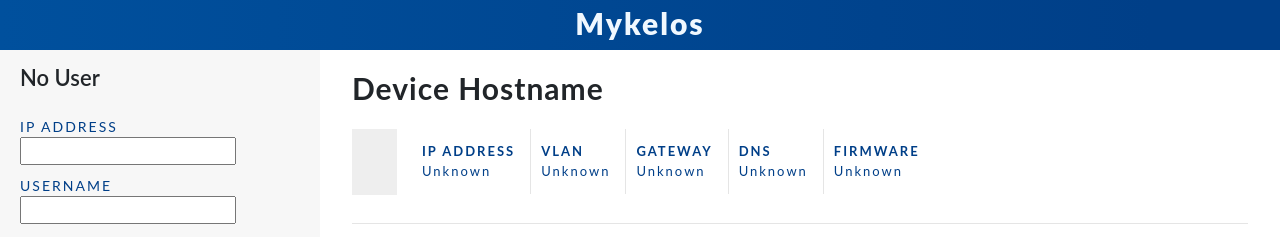
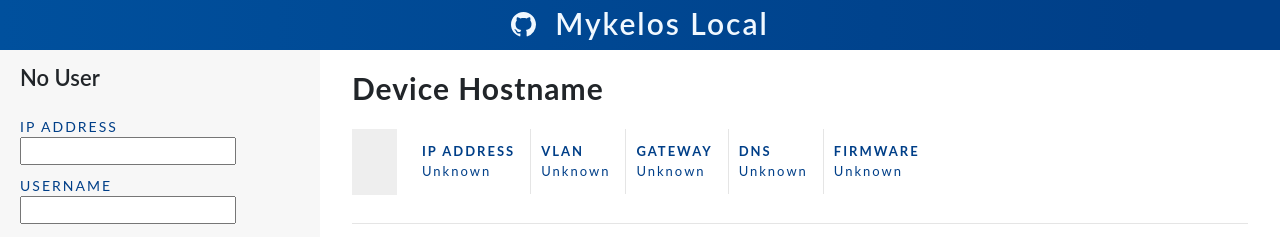
Before and after one commit to AdamSpera/mykelos, a Flask app: page / in a window 1280 px wide. Shown: the top 237 px of the page. Run offline with Flask 2, Linux system fonts and the light colour scheme; lists and menus that the app fills with data are empty; some libraries are stand-ins or nearby versions.

Commit message:
Add link to github

```diff
--- a/static/index.js
+++ b/static/index.js
@@ -351,3 +351,8 @@ secretPassword.value = urlParams.get('secretPassword');
 if (urlParams.get('host')) {
   authenticate.click();
 };
+
+
+document.getElementById('githubicon').addEventListener('click', function () {
+  location.href = 'https://github.com/AdamSpera/mykelos';
+});
--- a/static/styles.css
+++ b/static/styles.css
@@ -374,3 +374,7 @@ button {
   font-size: 18px !important;
   font-weight: 600 !important;
 }
+
+.githubicon {
+  cursor: hand;
+}
--- a/template/index.html
+++ b/template/index.html
@@ -18,7 +18,15 @@
 
   <!-- Top bar -->
   <div class="topBar">
-    <h1 style="padding-top: 5px; letter-spacing: 2px;">Mykelos</h1>
+    <h1 style="padding-top: 5px; letter-spacing: 2px; font-weight: 600;">
+      <div href="https://github.com/AdamSpera/mykelos" style="display: inline; cursor: pointer;"><svg xmlns="http://www.w3.org/2000/svg" id="githubicon"
+          width="25px" height="25px" style="margin-top: -5px" fill="currentColor" class="bi bi-github"
+          viewBox="0 0 16 16">
+          <path
+            d="M8 0C3.58 0 0 3.58 0 8c0 3.54 2.29 6.53 5.47 7.59.4.07.55-.17.55-.38 0-.19-.01-.82-.01-1.49-2.01.37-2.53-.49-2.69-.94-.09-.23-.48-.94-.82-1.13-.28-.15-.68-.52-.01-.53.63-.01 1.08.58 1.23.82.72 1.21 1.87.87 2.33.66.07-.52.28-.87.51-1.07-1.78-.2-3.64-.89-3.64-3.95 0-.87.31-1.59.82-2.15-.08-.2-.36-1.02.08-2.12 0 0 .67-.21 2.2.82.64-.18 1.32-.27 2-.27.68 0 1.36.09 2 .27 1.53-1.04 2.2-.82 2.2-.82.44 1.1.16 1.92.08 2.12.51.56.82 1.27.82 2.15 0 3.07-1.87 3.75-3.65 3.95.29.25.54.73.54 1.48 0 1.07-.01 1.93-.01 2.2 0 .21.15.46.55.38A8.012 8.012 0 0 0 16 8c0-4.42-3.58-8-8-8z" />
+        </svg></div>
+      &nbsp;Mykelos Local
+    </h1>
   </div>
 
   <!-- Whole page row -->
```
